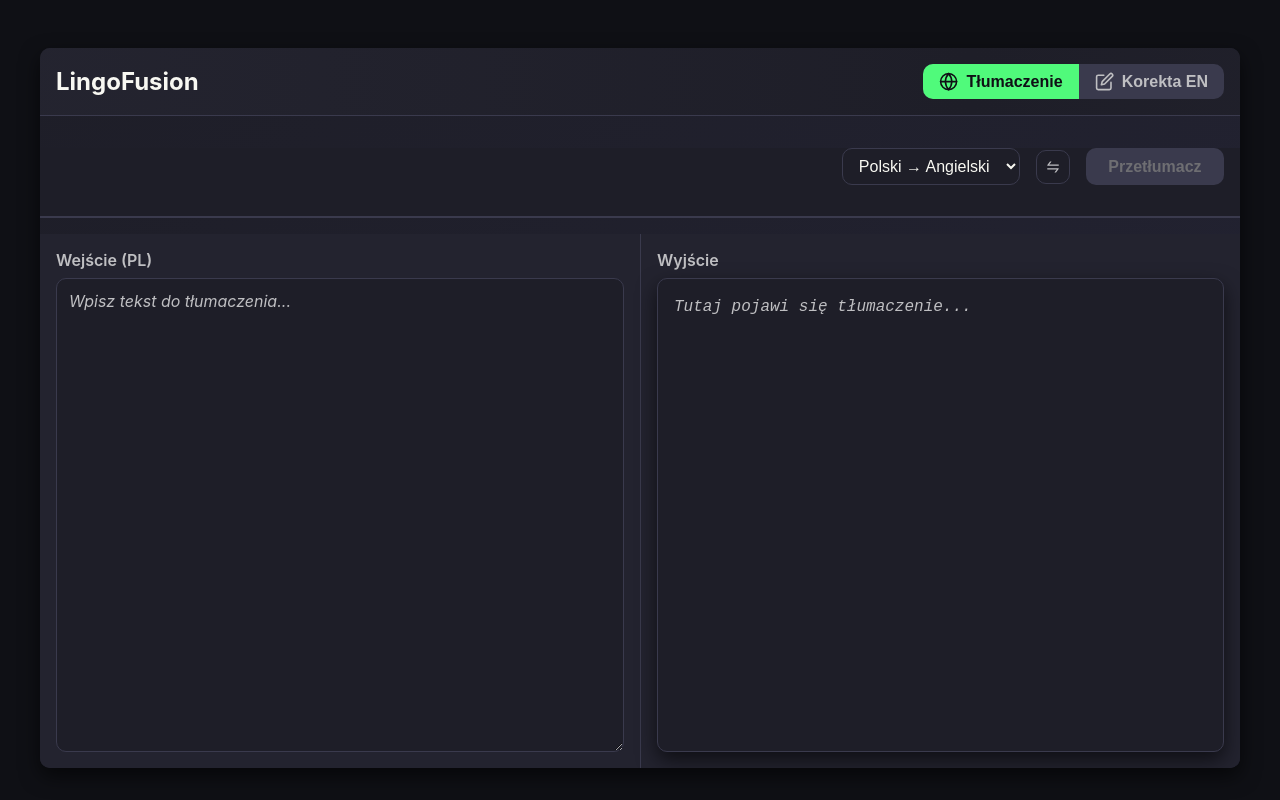
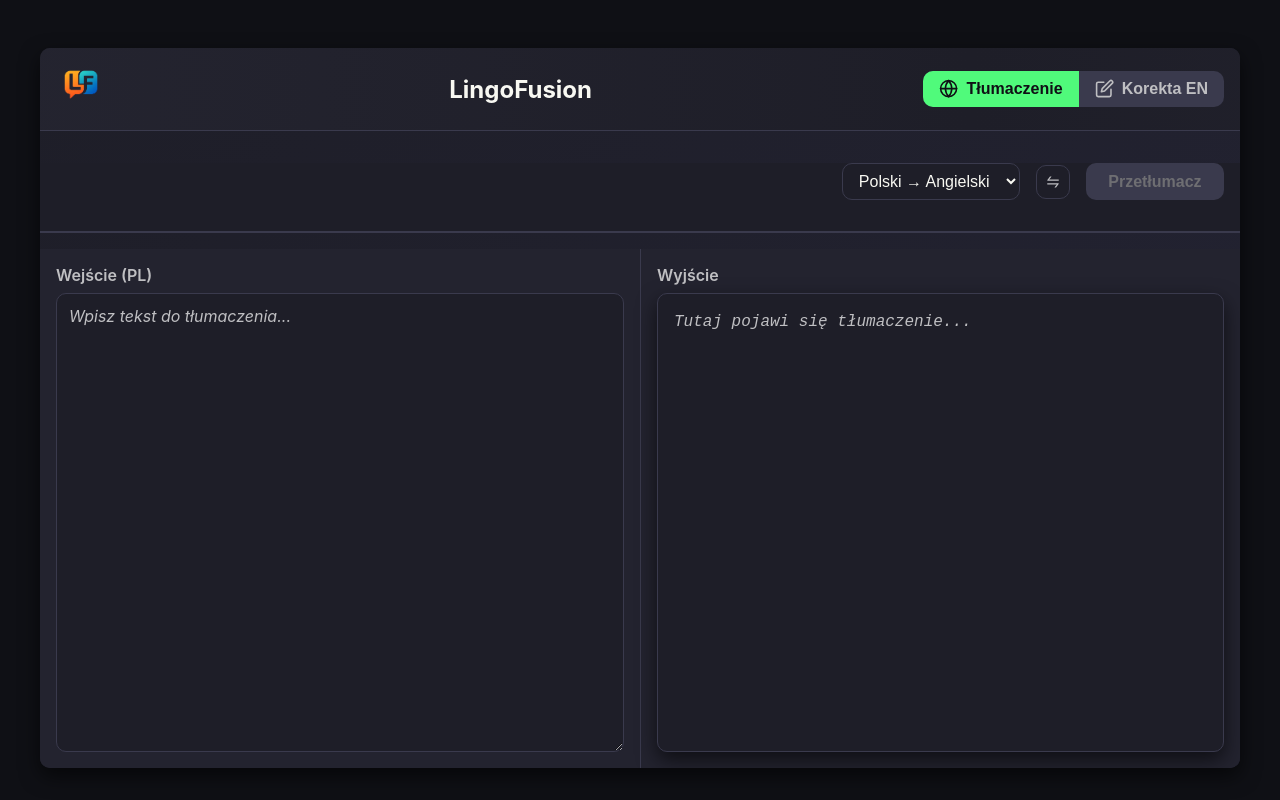
Before and after one commit to Arkadiusz4/lingofusion, a React (Vite) app in the folder frontend/: page / in a window 1280 px wide. Built offline with nearby package versions, Linux system fonts and the light colour scheme.

Commit message:
Add logo

```diff
--- a/frontend/index.html
+++ b/frontend/index.html
@@ -1,10 +1,11 @@
-<!doctype html>
+<!DOCTYPE html>
 <html lang="en">
 <head>
     <meta charset="UTF-8"/>
+    <script type="module" src="/src/main.tsx"></script>
     <meta name="viewport" content="width=device-width, initial-scale=1.0"/>
     <title>LingoFusion</title>
-    <link rel="icon" href="/favicon.ico"/>
+    <link rel="icon" href="/logo-bg.png" type="image/png"/>
 </head>
 <body>
 <div id="root"></div>
--- a/frontend/src/components/Header.css
+++ b/frontend/src/components/Header.css
@@ -1,6 +1,6 @@
 /* src/components/Header.css */
 
-/* Nagłówek z animowanym gradientem */
+/* Nagłówek z animowanym gradientem na bazie granatu */
 .header {
     display: flex;
     align-items: center;
@@ -8,9 +8,7 @@
     padding: var(--spacing);
     background: linear-gradient(
             90deg,
-            var(--header-gradient-1) 0%,
-            var(--header-gradient-2) 50%,
-            var(--header-gradient-1) 100%
+            var(--header-gradient-1) 0%, /* #292936 */ var(--header-gradient-2) 50%, /* #1e1e28 */ var(--header-gradient-1) 100% /* #292936 */
     );
     background-size: 300% 300%;
     animation: slidebg 8s ease infinite;
@@ -18,6 +16,19 @@
     flex-shrink: 0;
 }
 
+/* Sekcja z logo (ikonką) */
+.header-logo {
+    display: flex;
+    align-items: center;
+    margin-right: 0.75rem;
+}
+
+.header-logo img {
+    display: block;
+    border-radius: var(--radius);
+}
+
+/* Tytuł nagłówka (tekst) */
 .header-title {
     font-size: 1.5rem;
     font-weight: 700;
@@ -26,7 +37,7 @@
 
 @keyframes slidebg {
     0% {
-        background-position: 0 50%;
+        background-position: 0% 50%;
     }
     50% {
         background-position: 100% 50%;
--- a/frontend/src/components/Header.tsx
+++ b/frontend/src/components/Header.tsx
@@ -1,16 +1,25 @@
+import "./Header.css";
 import NavTabs from "./NavTabs";
-import "./Header.css";
 
-interface Props {
+export default function Header({
+                                   currentPage,
+                                   onTabChange,
+                               }: {
     currentPage: "translate" | "correct";
     onTabChange: (page: "translate" | "correct") => void;
-}
-
-export default function Header({currentPage, onTabChange}: Props) {
+}) {
     return (
-        <header className="header">
+        <div className="header">
+            <div className="header-logo">
+                <img
+                    src="/logo-bg.png"
+                    alt="LingoFusion Logo"
+                    width={50}
+                    height={50}
+                />
+            </div>
             <div className="header-title">LingoFusion</div>
             <NavTabs currentTab={currentPage} onTabChange={onTabChange}/>
-        </header>
+        </div>
     );
 }
```
Also changed, not shown: frontend/public/logo-bg.png (added).
